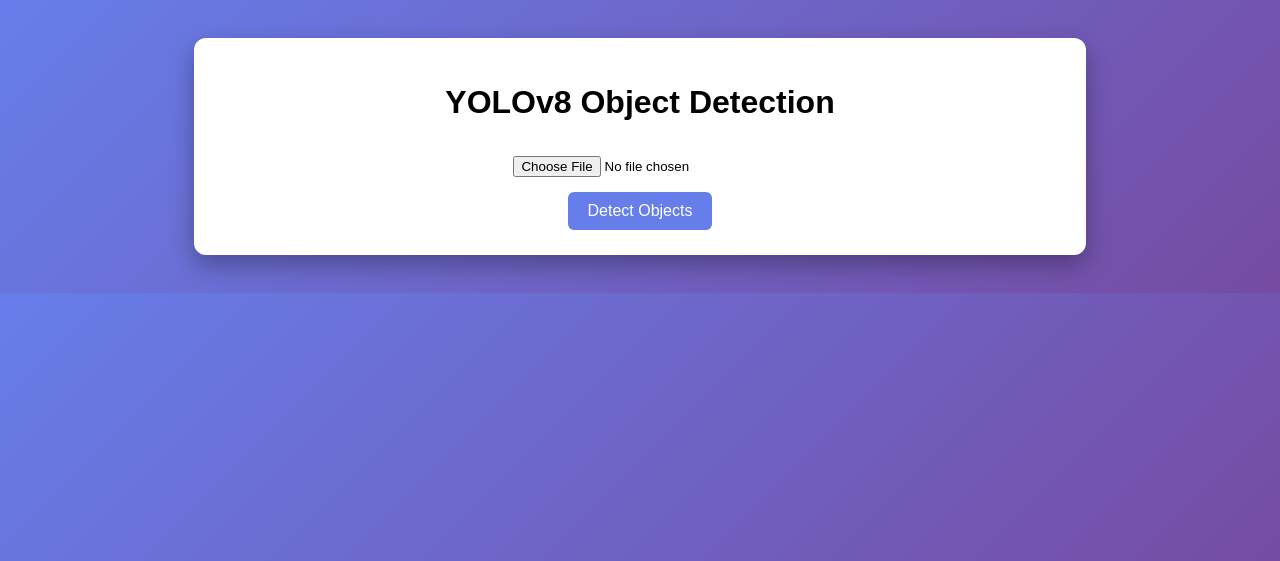
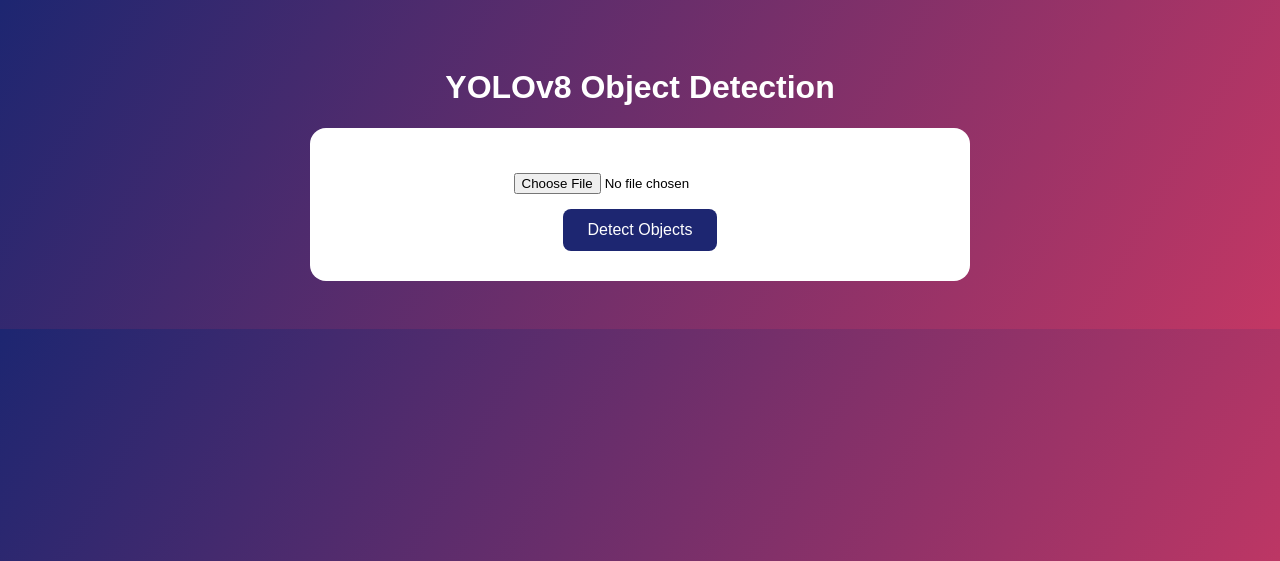
Before and after one commit to Aravindraj97/flask-object-detection-, a Flask app: page / in a window 1280 px wide. Shown: the top 561 px of the page. Run offline with Flask 3, Linux system fonts and the light colour scheme.

Commit message:
Update index.html

```diff
--- a/templates/index.html
+++ b/templates/index.html
@@ -6,79 +6,56 @@
     <style>
         body {
             font-family: Arial, sans-serif;
-            background: linear-gradient(135deg, #667eea, #764ba2);
+            background: linear-gradient(120deg, #1d2671, #c33764);
             color: white;
             text-align: center;
-            padding: 30px;
+            padding: 40px;
         }
-
-        .container {
+        .card {
             background: white;
             color: black;
-            padding: 25px;
-            border-radius: 12px;
-            width: 70%;
+            padding: 30px;
+            border-radius: 16px;
+            max-width: 600px;
             margin: auto;
-            box-shadow: 0 10px 25px rgba(0,0,0,0.3);
         }
-
-        h1 {
-            margin-bottom: 20px;
-        }
-
         input[type=file] {
             margin: 15px 0;
         }
-
         button {
-            background: #667eea;
+            padding: 12px 25px;
+            font-size: 16px;
+            border: none;
+            border-radius: 8px;
+            background: #1d2671;
             color: white;
-            padding: 10px 20px;
-            border: none;
-            border-radius: 6px;
             cursor: pointer;
-            font-size: 16px;
         }
-
-        button:hover {
-            background: #5a67d8;
-        }
-
-        .images {
-            display: flex;
-            justify-content: space-around;
-            margin-top: 30px;
-        }
-
         img {
-            max-width: 45%;
-            border-radius: 10px;
-            border: 2px solid #ddd;
+            margin-top: 20px;
+            max-width: 100%;
+            border-radius: 12px;
         }
     </style>
 </head>
 <body>
 
-    <div class="container">
-        <h1>YOLOv8 Object Detection</h1>
+    <h1>YOLOv8 Object Detection</h1>
 
+    <div class="card">
         <form method="POST" enctype="multipart/form-data">
             <input type="file" name="image" required>
             <br>
             <button type="submit">Detect Objects</button>
         </form>
 
-        {% if uploaded_image %}
-        <div class="images">
-            <div>
-                <h3>Original Image</h3>
-                <img src="{{ uploaded_image }}">
-            </div>
-            <div>
-                <h3>Detected Objects</h3>
-                <img src="{{ result_image }}">
-            </div>
-        </div>
+        {% if output_image %}
+            <h3>Detection Result</h3>
+            <img src="{{ output_image }}">
+        {% endif %}
+
+        {% if error %}
+            <p style="color:red;">{{ error }}</p>
         {% endif %}
     </div>
 
```
